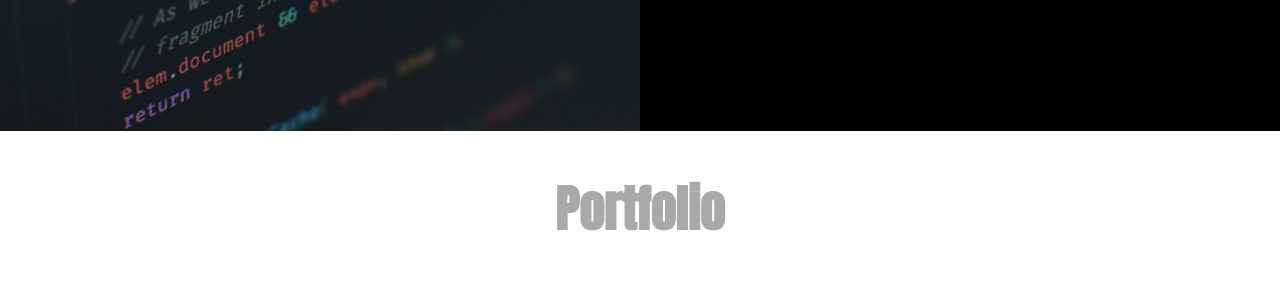
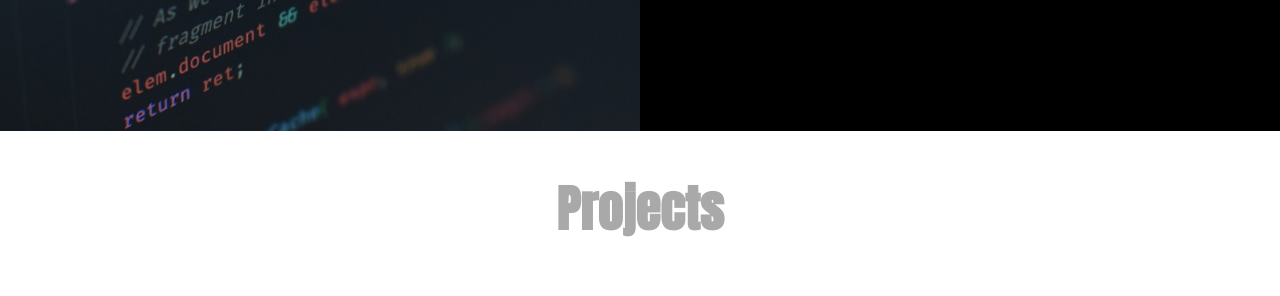
Before and after one commit to marcinoles87/mysite, a React (Create React App) app: page / in a window 1280 px wide. Shown: the part 2400-2696 px from the top of the page. Built offline with nearby package versions, Linux system fonts and the light colour scheme; a web font is replaced by a local one.

Commit message:
work with css

```diff
--- a/src/App.scss
+++ b/src/App.scss
@@ -27,6 +27,7 @@
         box-shadow: 14px -14px 13px 4px rgba(61,255,217,0.7);
 -webkit-box-shadow: 14px -14px 13px 4px rgba(61,255,217,0.7);
 -moz-box-shadow: 14px -14px 13px 4px rgba(61,255,217,0.7);
+transform: rotate(30deg)
 
     }
 }
--- a/src/components/Portfolio.js
+++ b/src/components/Portfolio.js
@@ -23,7 +23,7 @@ function Portfolio() {
 
   return (
     <div className='portfolio-container'onMouseEnter={showSection}>
-        <h1 className='portfolio-name' id='projects'>Portfolio</h1>
+        <h1 className='portfolio-name' id='projects'>Projects</h1>
 
         <div className='portfolio-projects' onMouseEnter={showSection}>
 
--- a/src/components/card.scss
+++ b/src/components/card.scss
@@ -26,4 +26,6 @@
     img{
         height: 150px;
     }
+
+
 }
```
